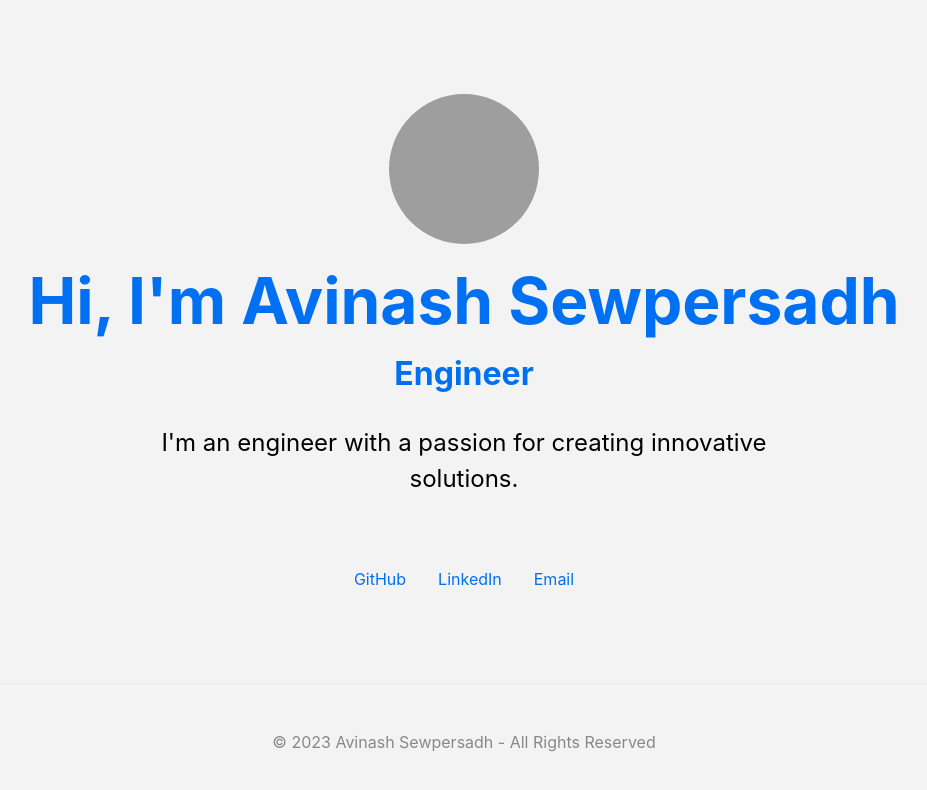
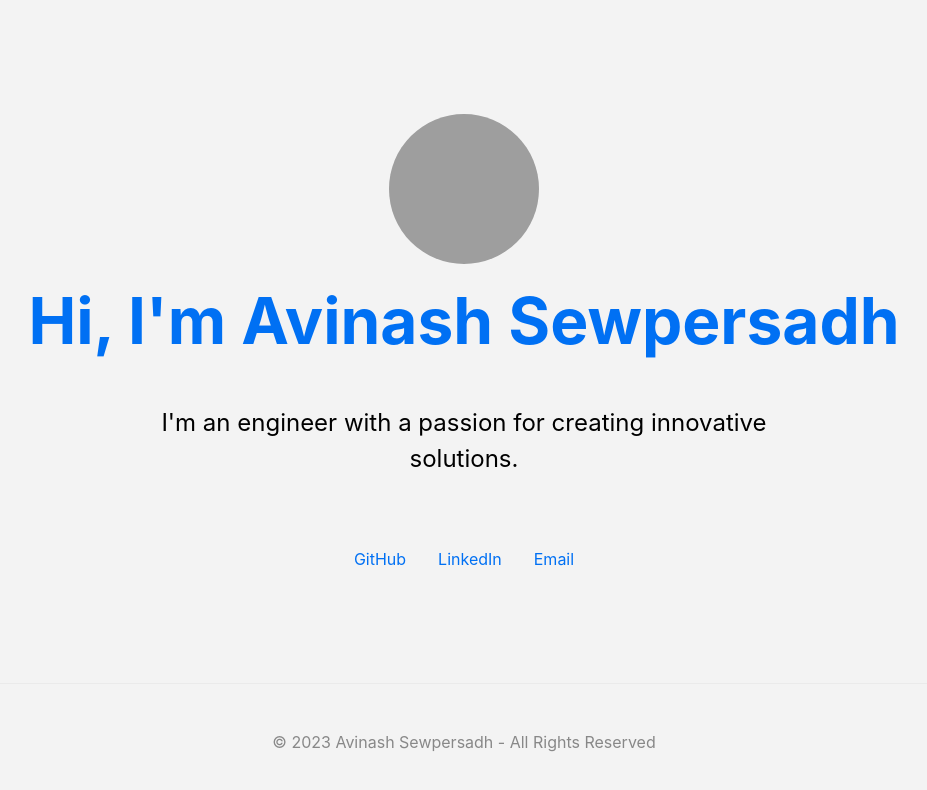
Before and after one commit to dotavi/dotavi.github.io, a Next.js app: page / in a window 1280 px wide. Shown: the top 790 px of the page, without its empty margins (176-1103 px from the left). Built offline with nearby package versions, Linux system fonts and the light colour scheme; grey boxes are pictures that could not be loaded.

Commit message:
Update index.tsx

```diff
--- a/pages/index.tsx
+++ b/pages/index.tsx
@@ -25,7 +25,7 @@ export default function Home() {
           Hi, I&apos;m Avinash Sewpersadh
         </h1>
         <h2 className={styles.subtitle}>
-          Engineer
+
         </h2>
 
         <p className={styles.description}>
```
